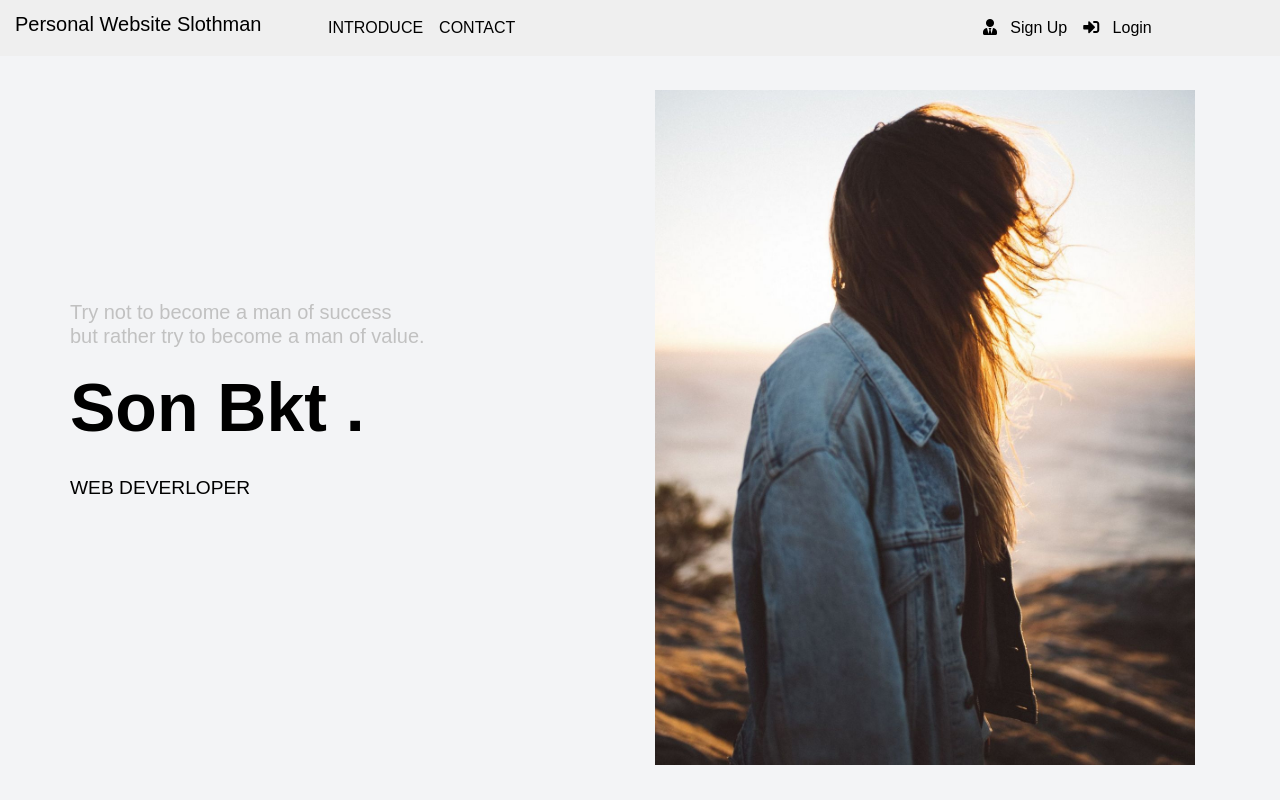
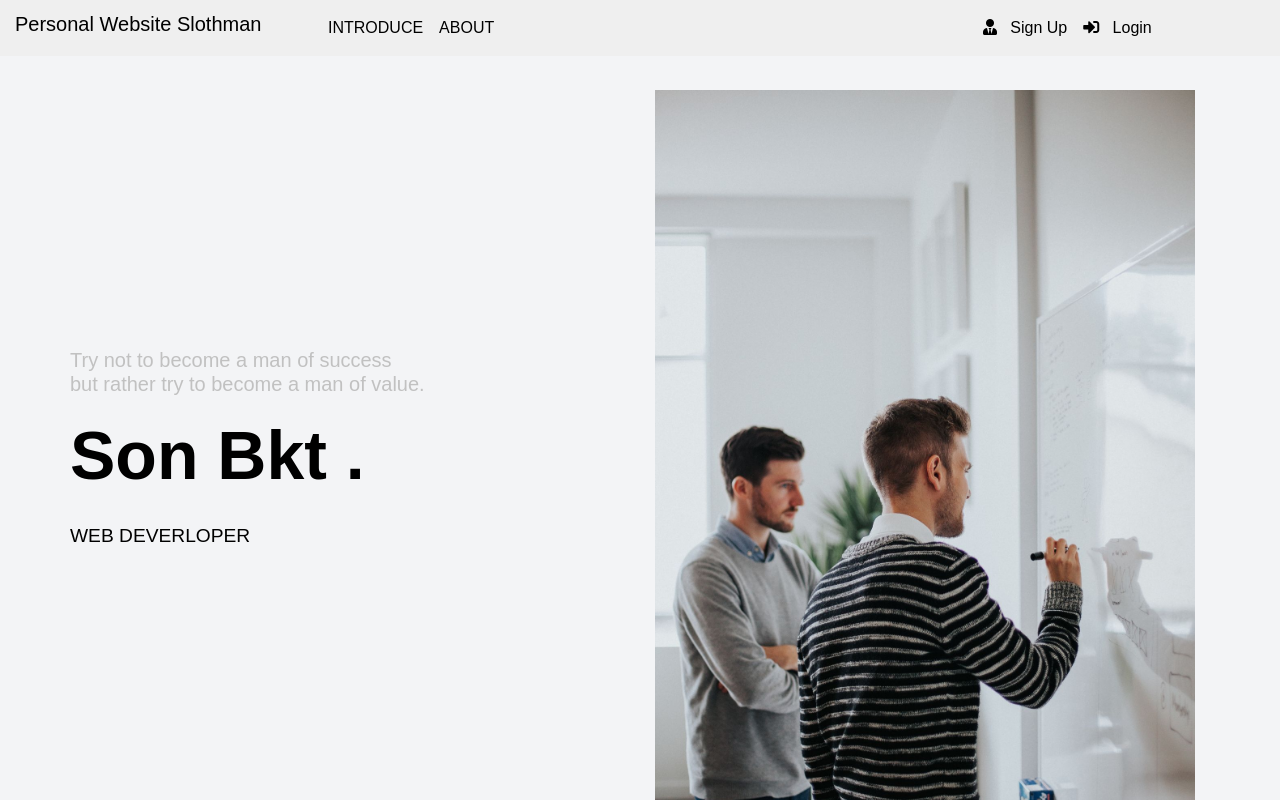
Before and after one commit to sonbkt303/angular-helper, an Angular app: page / in a window 1280 px wide. Shown: the top 800 px of the page. Built offline with nearby package versions, Linux system fonts and the light colour scheme.

Commit message:
update about me

```diff
--- a/src/app/app-routing.module.ts
+++ b/src/app/app-routing.module.ts
@@ -2,6 +2,7 @@ import { NgModule } from '@angular/core';
 import { Routes, RouterModule } from '@angular/router';
 import { WelcomeComponent } from './main/welcome/welcome.component';
 import { HomeComponent } from './main/home/home.component';
+import { AboutComponent } from './main/about/about.component';
 
 const routes: Routes = [
   {
@@ -11,6 +12,10 @@ const routes: Routes = [
   {
     path: 'welcome',
     component: WelcomeComponent
+  },
+  {
+    path: 'about',
+    component: AboutComponent
   }
 ];
 @NgModule({
--- a/src/app/app.component.html
+++ b/src/app/app.component.html
@@ -1,5 +1,8 @@
 <app-header></app-header>
- <router-outlet></router-outlet>
+<div style="min-height: 100%">
+  <router-outlet></router-outlet>
+</div>
+
 <app-footer></app-footer>
 
 <!-- <app-about></app-about> -->
--- a/src/app/main/about/about.component.html
+++ b/src/app/main/about/about.component.html
@@ -1,4 +1,4 @@
-<div class="fixed-bottom footer container-fluit">
+<!-- <div class="fixed-bottom footer container-fluit">
   <div class="column content">
     <div>
       <h2 id="text-content">FOLLOW ME!</h2>
@@ -16,4 +16,4 @@
       </a>
     </div>
   </div>
-</div>
+</div> -->
--- a/src/app/main/header/header.component.html
+++ b/src/app/main/header/header.component.html
@@ -15,7 +15,7 @@
             <a class="nav-link" href="#">INTRODUCE</a>
           </li>
           <li class="nav-item">
-            <a class="nav-link" href="#">CONTACT</a>
+            <a class="nav-link" [routerLink]="['/about']">ABOUT</a>
           </li>
         </ul>
 
--- a/src/app/main/home/home.component.html
+++ b/src/app/main/home/home.component.html
@@ -16,7 +16,7 @@
       </div>
 
       <div class="right col-sm-6">
-        <img id="main-img" src="assets/images/home-page/main-img.jpg" alt="">
+        <img id="main-img" src="assets/images/home-page/two-man.jpg" alt="">
       </div>
     </div>
   </div>
```
Also changed, not shown: src/assets/images/home-page/two-man.jpg (added).
